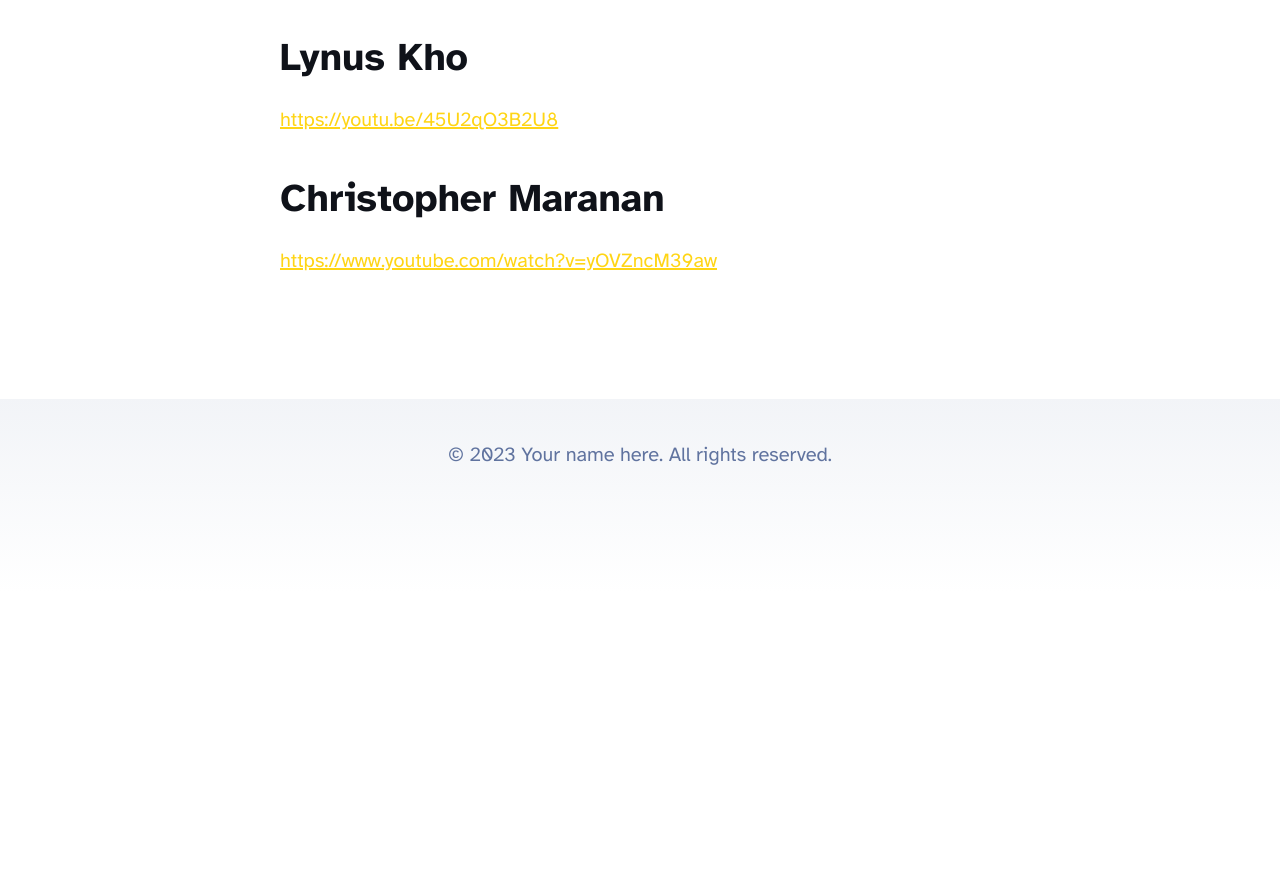
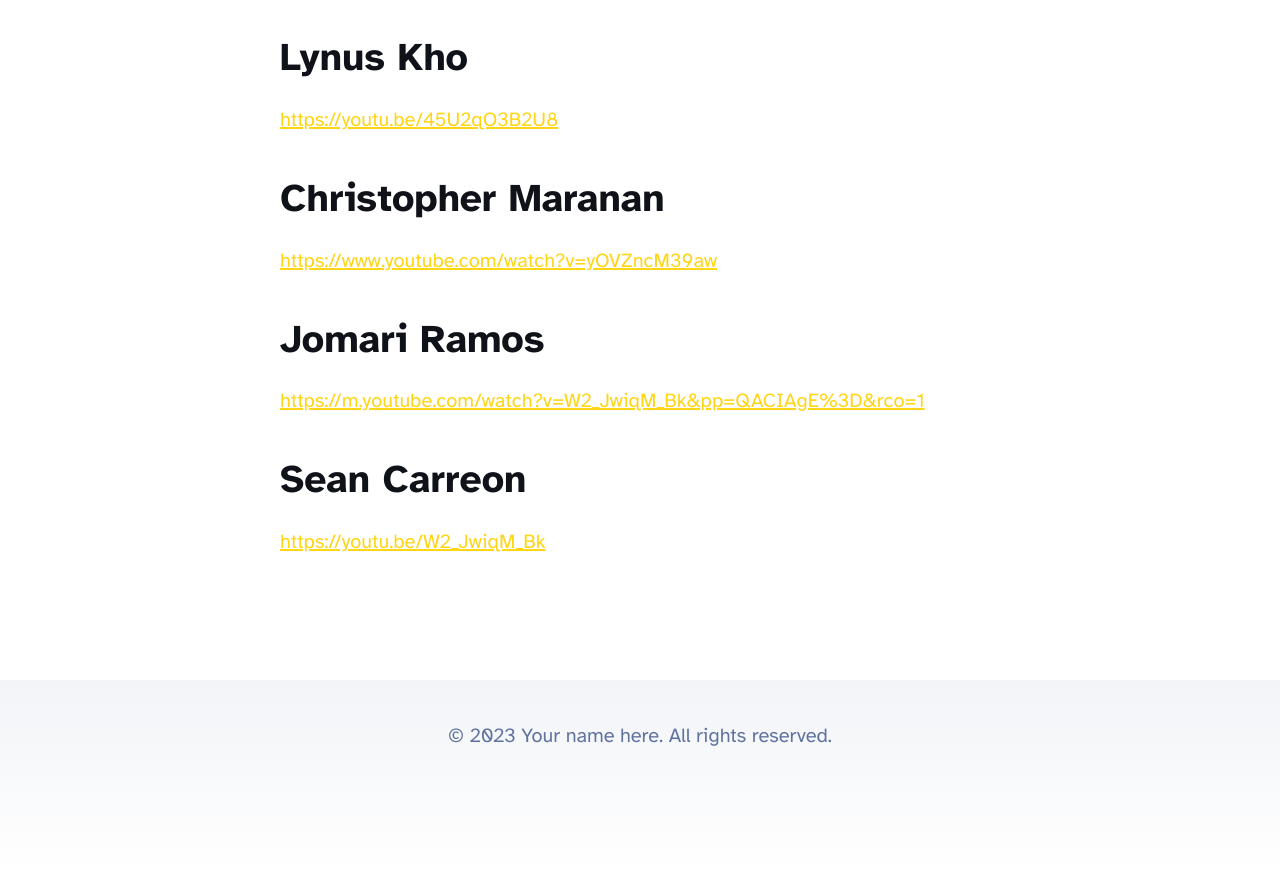
Before and after one commit to lynuskho/nationalian-site, an Astro site: page /blog/webpage-3 in a window 1280 px wide. Shown: the part 1446-2320 px from the top of the page. Before the commit the page ends 2039 px from the top, so only its background shows below. Built offline with nearby package versions, Linux system fonts and the light colour scheme; Astro itself is replaced by a stand-in of ours.

Commit message:
add jomari and sean

```diff
--- a/src/content/blog/webpage-3.mdx
+++ b/src/content/blog/webpage-3.mdx
@@ -15,3 +15,9 @@ https://youtu.be/45U2qO3B2U8
 
 ### Christopher Maranan
 https://www.youtube.com/watch?v=yOVZncM39aw
+
+### Jomari Ramos
+https://m.youtube.com/watch?v=W2_JwiqM_Bk&pp=QACIAgE%3D&rco=1
+
+### Sean Carreon
+https://youtu.be/W2_JwiqM_Bk
```
